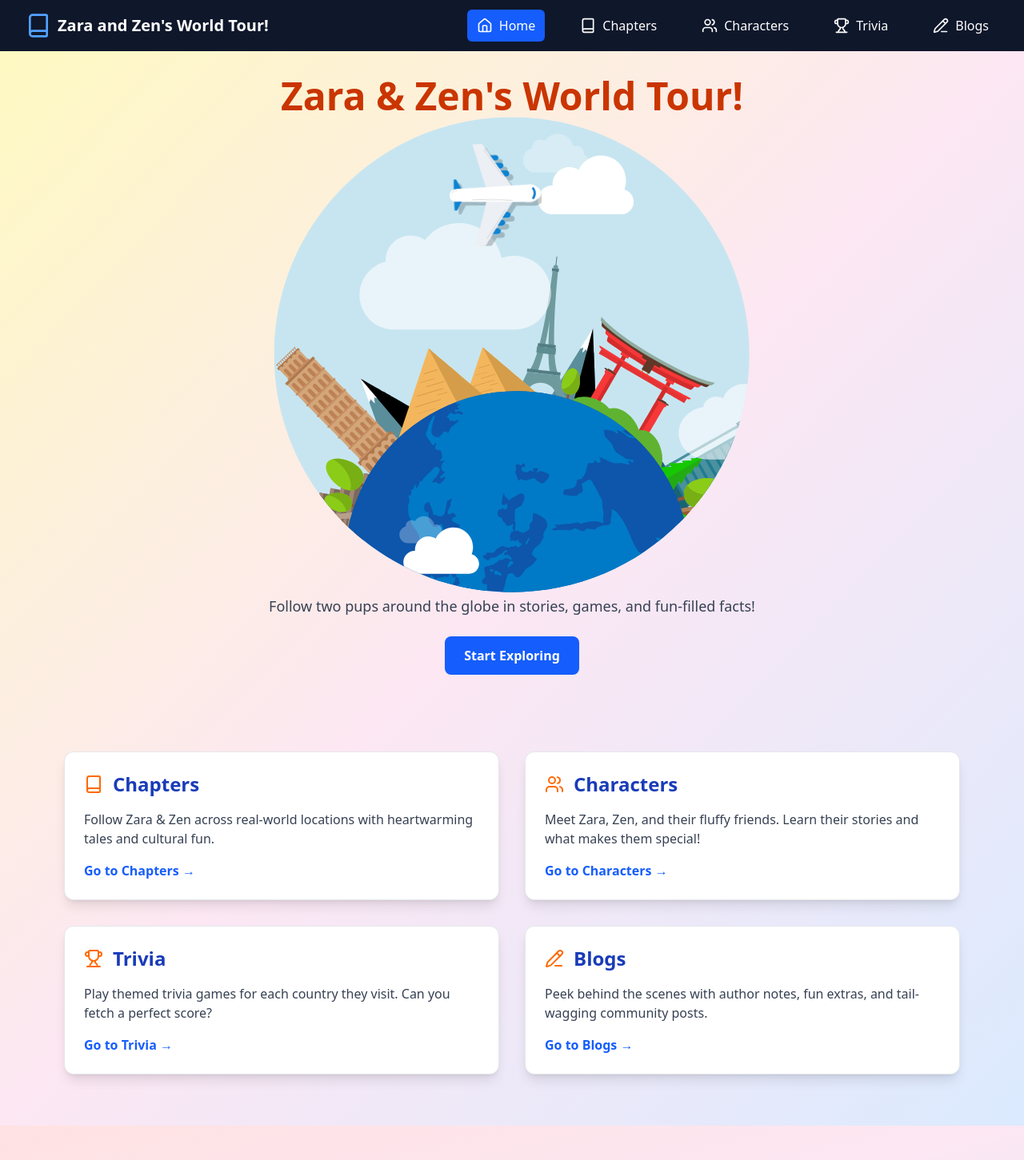
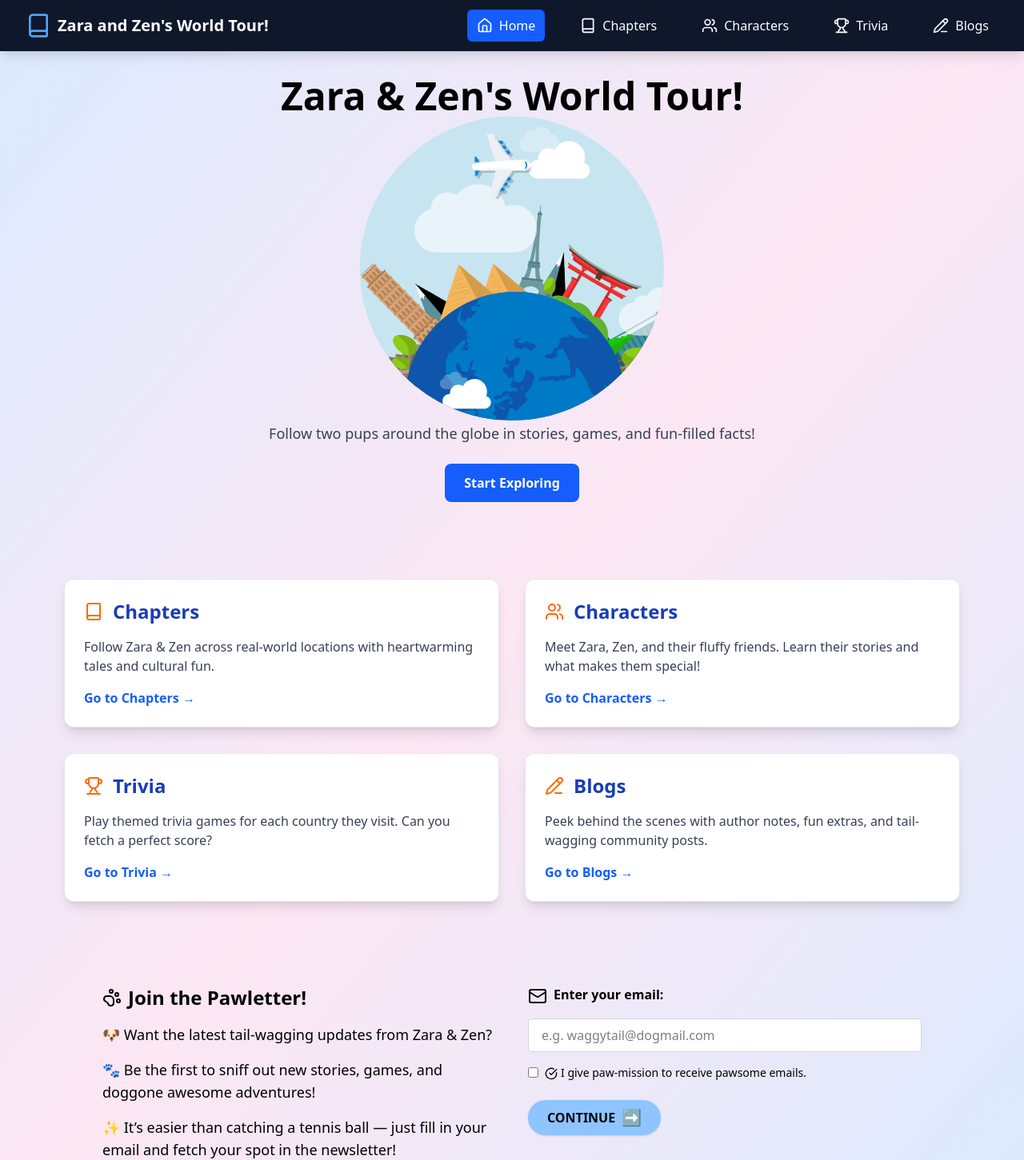
Before and after one commit to akabhowmick/zara-zen-world-tour, a React (Vite) app: page / in a window 1280 px wide. Shown: the top 1451 px of the page at 80% size. Built offline with nearby package versions, Linux system fonts and the light colour scheme.

Commit message:
add kpop promo price

```diff
--- a/src/App.tsx
+++ b/src/App.tsx
@@ -5,12 +5,10 @@ import { Footer } from "./components/Footer/Footer";
 
 const App: React.FC = () => {
   return (
-    <>
-      <div className="min-h-screen flex flex-col bg-gradient-to-br from-yellow-100 via-pink-100 to-blue-100">
-        <AppRouter />
-      </div>
+    <div className="min-h-screen flex flex-col bg-gradient-to-br from-blue-100 via-pink-100 to-blue-100">
+      <AppRouter />
       <Footer />
-    </>
+    </div>
   );
 };
 
--- a/src/components/Blog/BlogView.tsx
+++ b/src/components/Blog/BlogView.tsx
@@ -14,7 +14,7 @@ export const BlogView = () => {
 
       <section className="py-12 px-6 grid grid-cols-1 md:grid-cols-2 lg:grid-cols-3 gap-6 max-w-6xl mx-auto">
         {writingActivities.map(({ title, description, to, cta }) => (
-          <div key={to} className="bg-yellow-200 rounded-lg p-4 shadow text-center">
+          <div key={to} className="bg-white rounded-lg p-4 shadow text-center">
             <h3 className="font-bold text-xl mb-2">{title}</h3>
             <p className="text-gray-700 mb-4">{description}</p>
             <Link
--- a/src/components/Footer/Footer.tsx
+++ b/src/components/Footer/Footer.tsx
@@ -2,7 +2,7 @@ import { PawPrint, Mail, CheckCircle } from "lucide-react";
 
 export const Footer = () => {
   return (
-    <footer className="bg-gradient-to-br from-red-100 via-pink-100 to-blue-100 text-black py-10 px-6">
+    <footer className="text-black py-10 px-6">
       <div className="max-w-5xl mx-auto grid md:grid-cols-2 gap-10 items-start">
         {/* Left: Fun copy */}
         <div className="space-y-4 text-lg">
@@ -38,7 +38,7 @@ export const Footer = () => {
             </label>
           </div>
 
-          <button className="mt-2 bg-orange-300 hover:bg-orange-400 text-blue-700 font-bold py-2 px-6 rounded-full shadow inline-flex items-center gap-2">
+          <button className="mt-2 bg-blue-300 hover:bg-blue-400 text-black font-bold py-2 px-6 rounded-full shadow inline-flex items-center gap-2">
             CONTINUE <span className="text-xl">➡️</span>
           </button>
         </form>
--- a/src/pages/HomePage.tsx
+++ b/src/pages/HomePage.tsx
@@ -12,16 +12,16 @@ export const HomePage = () => {
   };
 
   return (
-    <div className="bg-gradient-to-br from-yellow-100 via-pink-100 to-blue-100 min-h-screen">
+    <div className=" min-h-screen">
       {/* Hero Section */}
       <section className="text-center py-8 px-4">
         <div className="max-w-4xl mx-auto">
-          <h1 className="text-5xl font-extrabold text-orange-700">Zara & Zen's World Tour!</h1>
+          <h1 className="text-3xl md:text-5xl font-extrabold text-black">Zara & Zen's World Tour!</h1>
           <Player
             autoplay
             loop
             src={globeAnimation}
-            style={{ height: "600px", width: "600px", margin: "0 auto" }}
+            style={{ height: "24rem", width: "24rem", margin: "0 auto", maxWidth: "100%", maxHeight: "100%" }}
           />
           <p className="text-lg text-gray-700 max-w-2xl mx-auto mb-6">
             Follow two pups around the globe in stories, games, and fun-filled facts!
```
